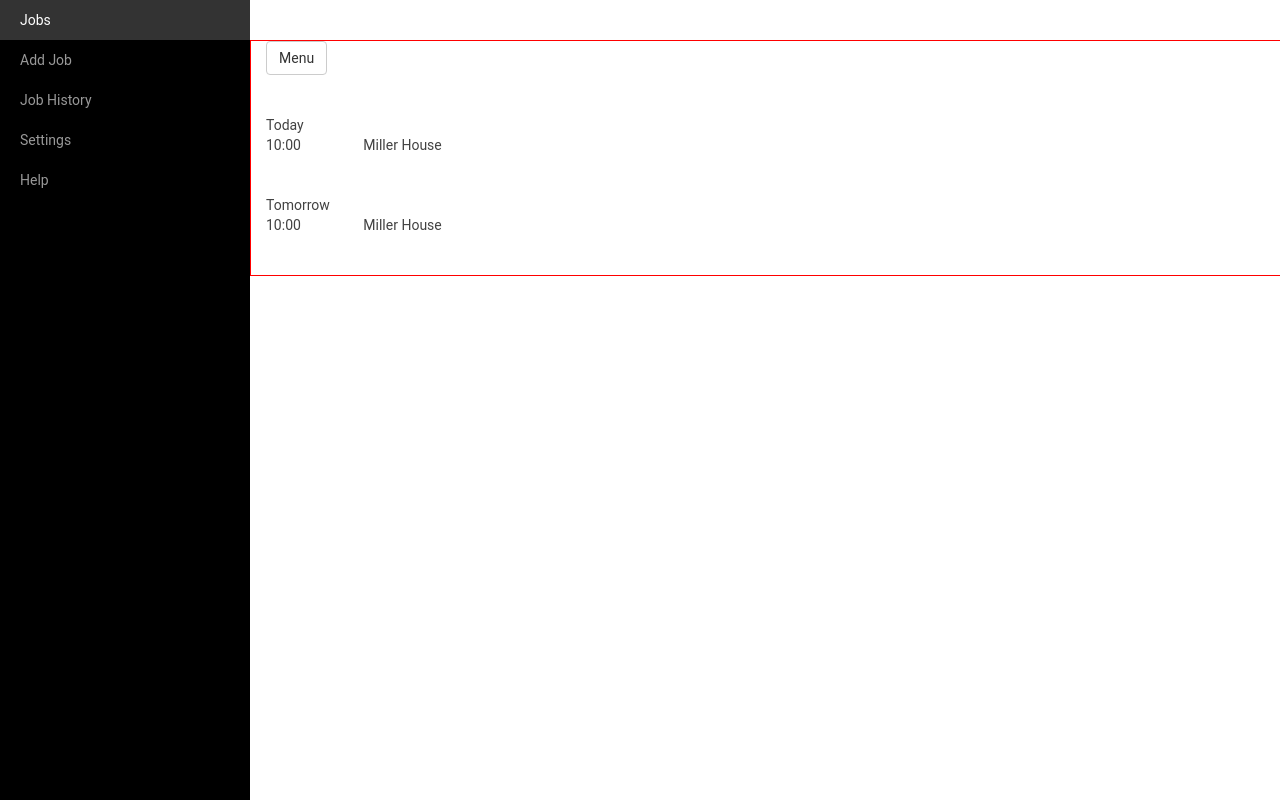
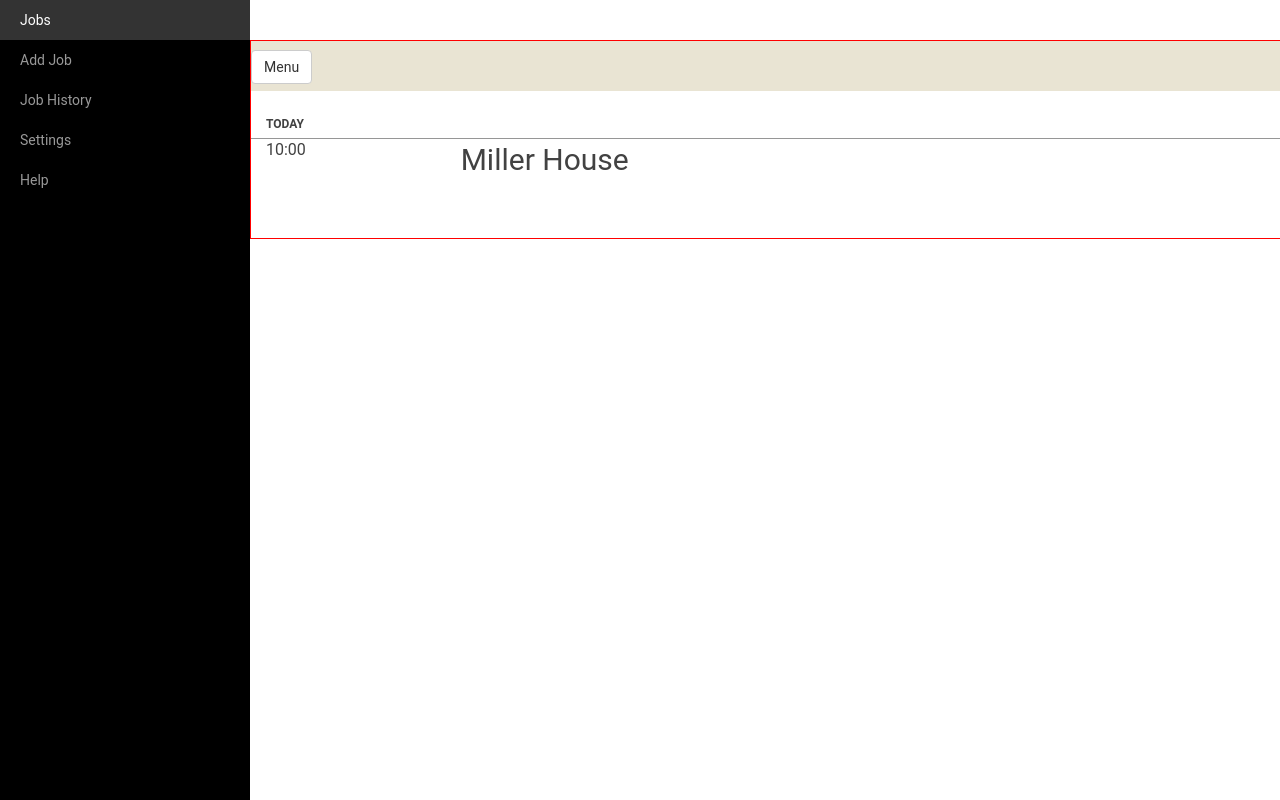
Before and after one commit to alexmcneal/scheduler, a plain HTML site: page jobs.html in a window 1280 px wide. Shown: the top 800 px of the page. Drawn offline with nearby package versions, Linux system fonts and the light colour scheme.

Commit message:
5/27
Fixed after syncing issue

```diff
--- a/css/app.css
+++ b/css/app.css
@@ -0,0 +1,27 @@
+
+.scheduler-header {
+	background-color: #e9e4d3;
+	height: 50px;
+	line-height: 50px;
+}
+
+.job-list-header {
+	text-transform: uppercase;
+	font-weight: bold;
+	font-size: 12px;
+	margin-top: 25px;
+	margin-bottom: 5px;
+}
+
+.job-list {
+	border-top: 1px solid #969696;
+	height: 60px;
+}
+
+.job-list-time {
+	font-size: 16px;
+}
+
+.job-list-title {
+	font-size: 30px;
+}
--- a/jobs.html
+++ b/jobs.html
@@ -23,10 +23,10 @@
 	<div id="sidebar-wrapper">
 		<ul class="sidebar-nav">
 			<li class="active">
-				<a href="#">Jobs</a>
+				<a href="jobs.html">Jobs</a>
 			</li>
 			<li>
-				<a href="#">Add Job</a>
+				<a href="add-job.html">Add Job</a>
 			</li>
 			<li>
 				<a href="#">Job History</a>
@@ -49,27 +49,23 @@
 		<div class="container" style="border: 1px solid red;">
 
 			<!-- Header Bar -->
-			<div>
+			<div class="row scheduler-header">
 				<a href="#menu-toggle" class="btn btn-default" id="menu-toggle">Menu</a>
 			</div>
 			<!-- /Header Bar -->
 
-			<br>
-			<br>
-
 			<!-- Today's Jobs -->
 			<div class="row">
-				<div class="col-sm-1 col-xs-2 job-list-header">
+				<div class="col-sm-12 col-xs-12 job-list-header">
 					Today
 				</div>
 			</div>
 
 			<div class="row job-list">
-				<div class="col-sm-1 col-xs-2 job-list-time">
+				<div class="col-sm-2 col-xs-2 job-list-time">
 					10:00
 				</div>
-
-				<div class="col-sm-11 col-xs-10 job-list-title">
+				<div class="col-sm-10 col-xs-10 job-list-title">
 					Miller House
 				</div>
 			</div>
@@ -78,31 +74,9 @@
 			<br>
 			<br>
 
-			<!-- Tomorrow's Jobs -->
-			<div class="row">
-				<div class="col-sm-1 col-xs-2 job-list-header">
-					Tomorrow
-				</div>
-			</div>
-
-			<div class="row job-list">
-				<div class="col-sm-1 col-xs-2 job-list-time">
-					10:00
-				</div>
-
-				<div class="col-sm-11 col-xs-10 job-list-title">
-					Miller House
-				</div>
-			</div>
-			<!-- /Tomorrow's Jobs -->
-
-			<br>
-			<br>
-
 		</div>
 	</div>
 	<!-- /Page Content -->
-
 
 </div>
 <!-- /#wrapper -->
```
Also changed, not shown: index.html (deleted, +0 -28 lines), 1 other file.
